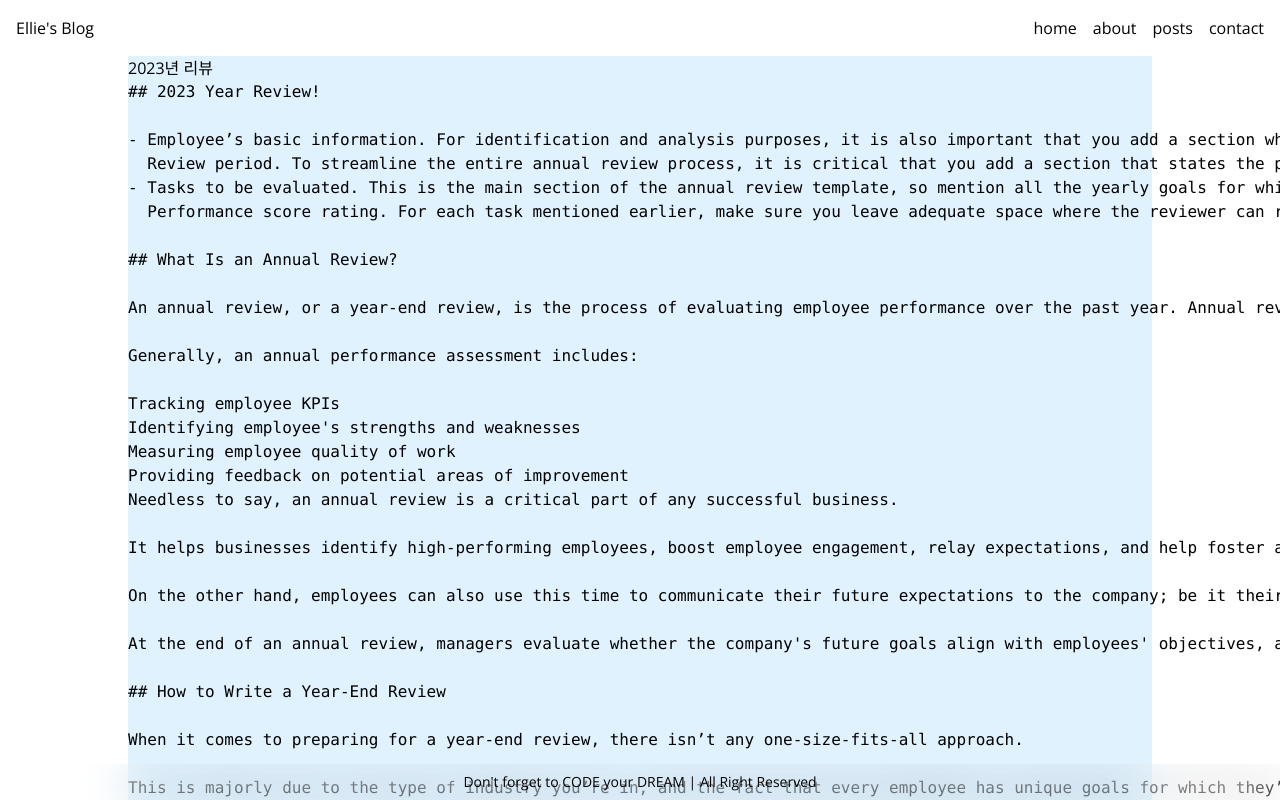
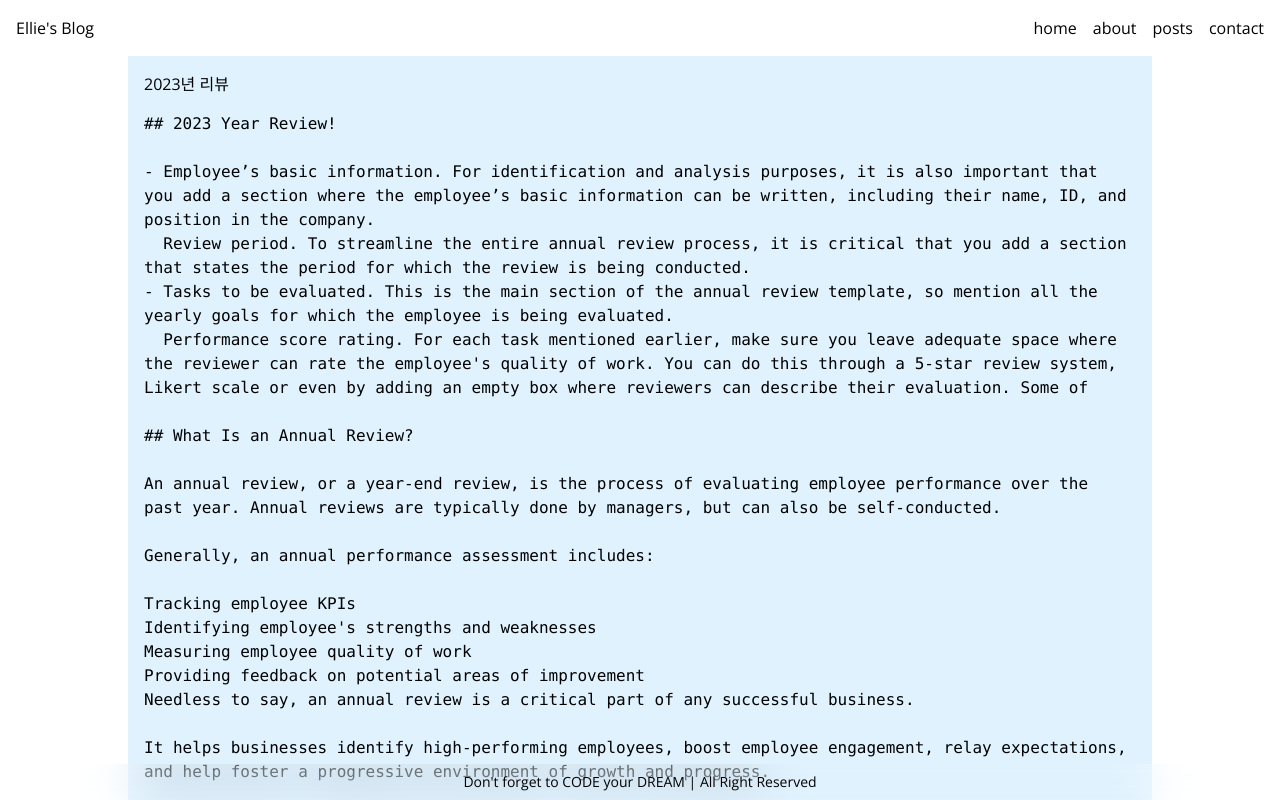
Before and after one commit to cofilot/dreamcoding-blog, a Next.js app: page /posts/review-2023 in a window 1280 px wide. Built offline with nearby package versions, Linux system fonts and the light colour scheme.

Commit message:
style: PostPage

```diff
--- a/src/app/posts/[slug]/page.tsx
+++ b/src/app/posts/[slug]/page.tsx
@@ -10,9 +10,11 @@ export default async function PostPage({ params: { slug } }: Props) {
   const postData = await getPostData(slug);
 
   return (
-    <section>
+    <section className='p-4'>
       <h1>{postData.title}</h1>
-      <pre>{postData.content}</pre>
+      <pre className='mt-4 overflow-auto whitespace-pre-wrap'>
+        {postData.content}
+      </pre>
     </section>
   );
 }
```
